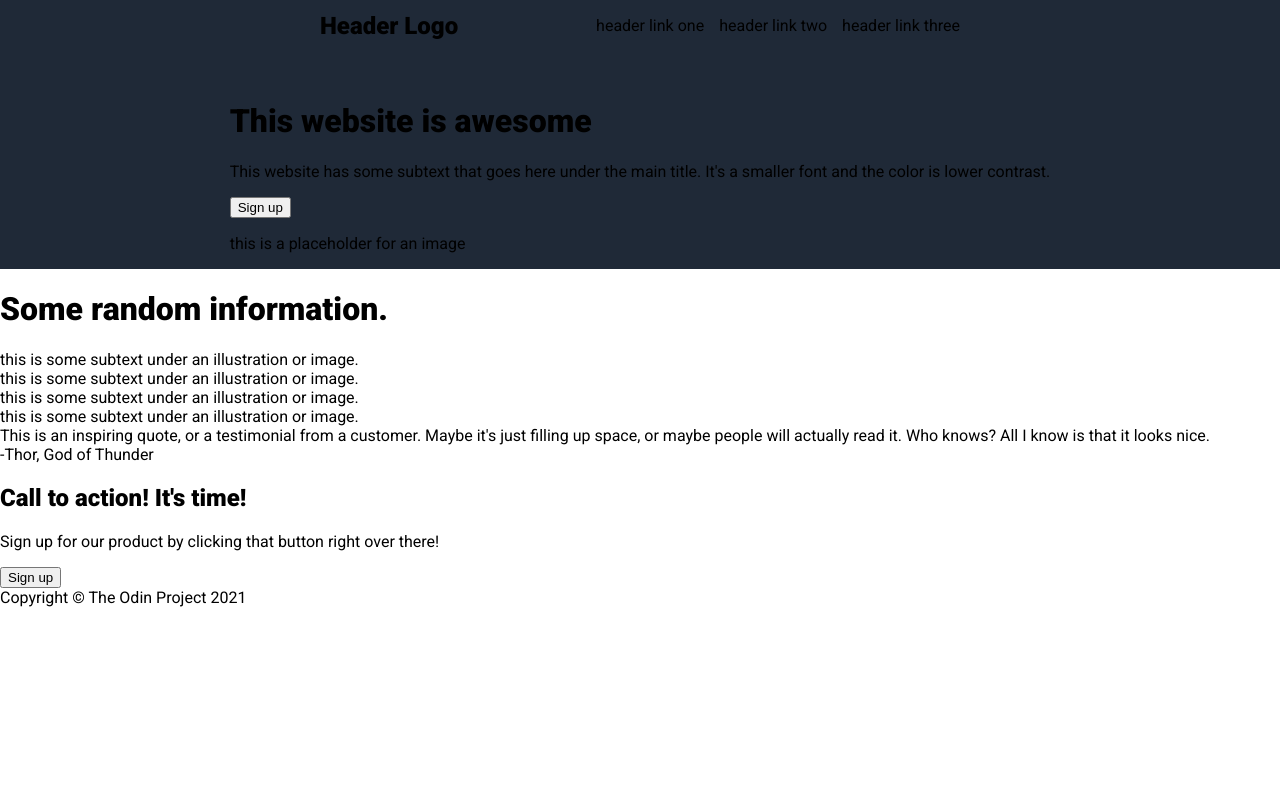
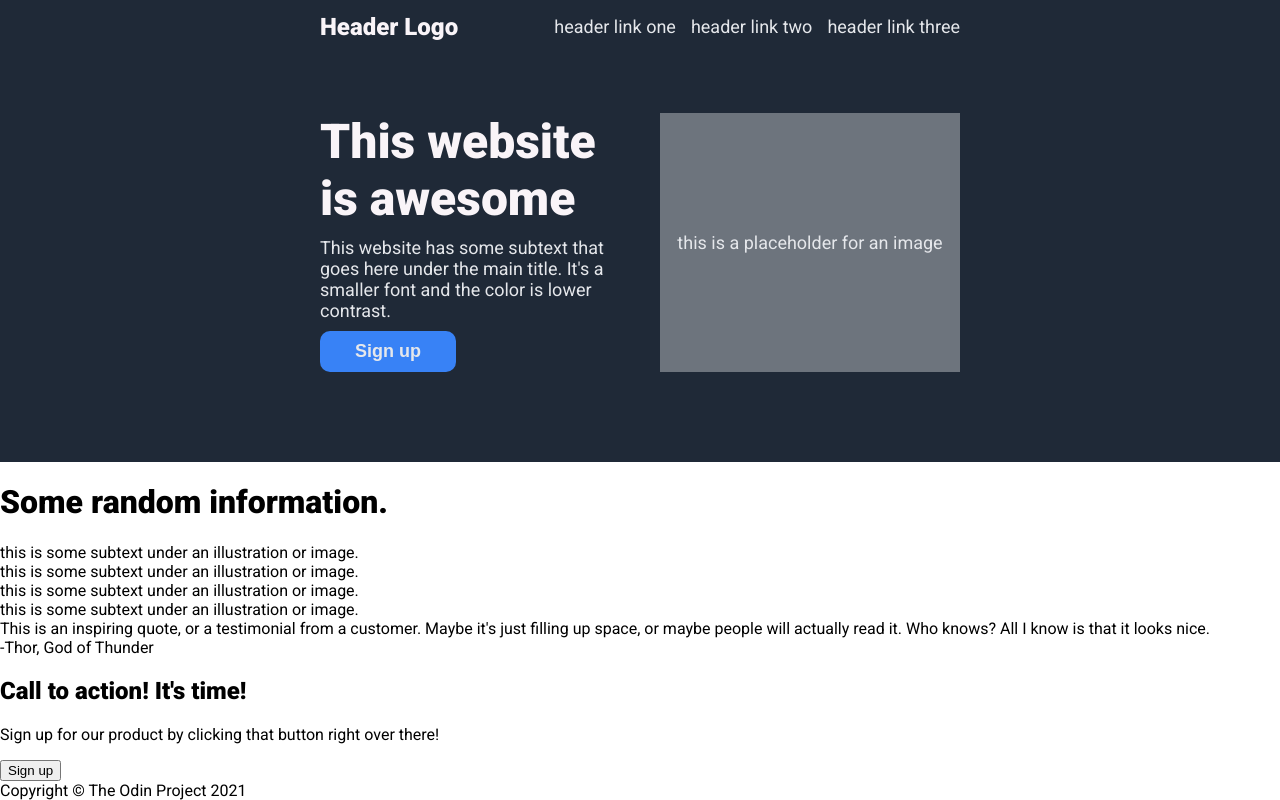
Before and after one commit to justinpse/landing-page, a plain HTML site: page index.html in a window 1280 px wide. Drawn offline with Linux system fonts and the light colour scheme.

Commit message:
Add link to header links and style to hero section

```diff
--- a/index.html
+++ b/index.html
@@ -18,9 +18,9 @@
                     <header>
                         <h2>Header Logo</h2>
                         <ul class="header-links">
-                            <li>header link one</li>
-                            <li>header link two</li>
-                            <li>header link three</li>
+                            <li><a href="#">header link one</a></li>
+                            <li><a href="#">header link two</a></li>
+                            <li><a href="#">header link three</a></li>
                         </ul>
                     </header>
 
--- a/style.css
+++ b/style.css
@@ -18,7 +18,7 @@ body {
     gap: 30px;
 }
 
-.section1-1 {
+.section1-1, .section1-2 {
     width: 50%;
 }
 
@@ -42,3 +42,56 @@ ul {
 a {
     text-decoration: none;
 }
+
+.section1-2 {
+    display: flex;
+    justify-content: space-between;
+    margin: 30 0 90 0;
+    gap: 40px;
+}
+
+.left-content, .right-content {
+    width: 50%;
+}
+
+.right-content {
+    background-color: #6d747d;
+    display: flex;
+    justify-content: center;
+    align-items: center;
+}
+
+.left-content {
+    display: flex;
+    flex-direction: column;
+    align-items: flex-start;
+}
+
+.left-content h1, .left-content p {
+    margin-top: 0;
+    margin-bottom: 10;
+}
+
+.left-content h1 {
+    font-size: 48px;
+    font-weight: bolder;
+}
+
+.left-content h1, header h2 {
+    color: #f9f4f8;
+}
+
+.section1 p, .section1 a {
+    font-size: 18px;
+    color: #e5e7eb;
+}
+
+.section1 button {
+    background-color: #3882f6;
+    border: none;
+    color: #e5e7eb;
+    font-size: 18px;
+    font-weight: bold;
+    padding: 10 35;
+    border-radius: 10px;
+}
```
